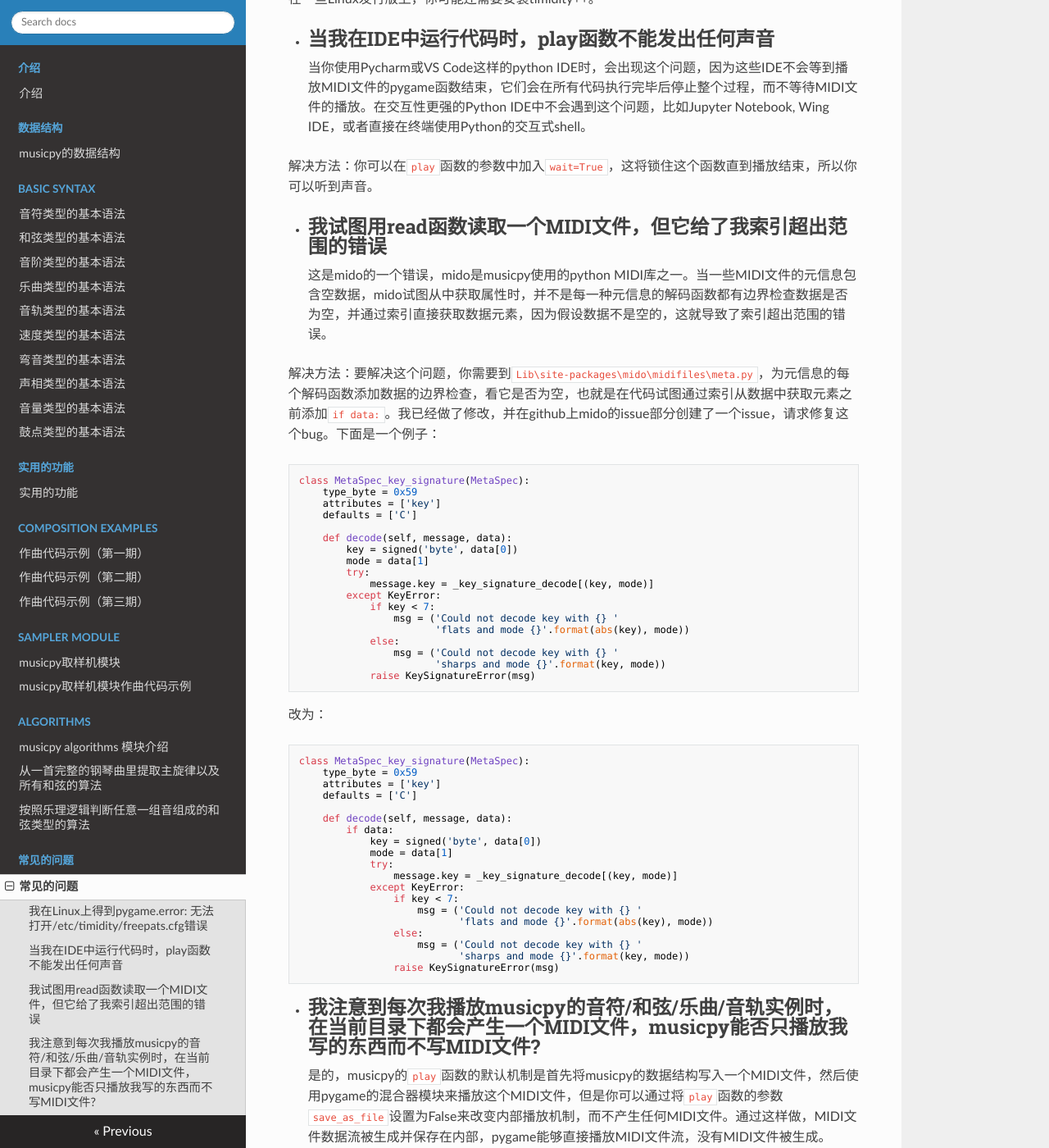
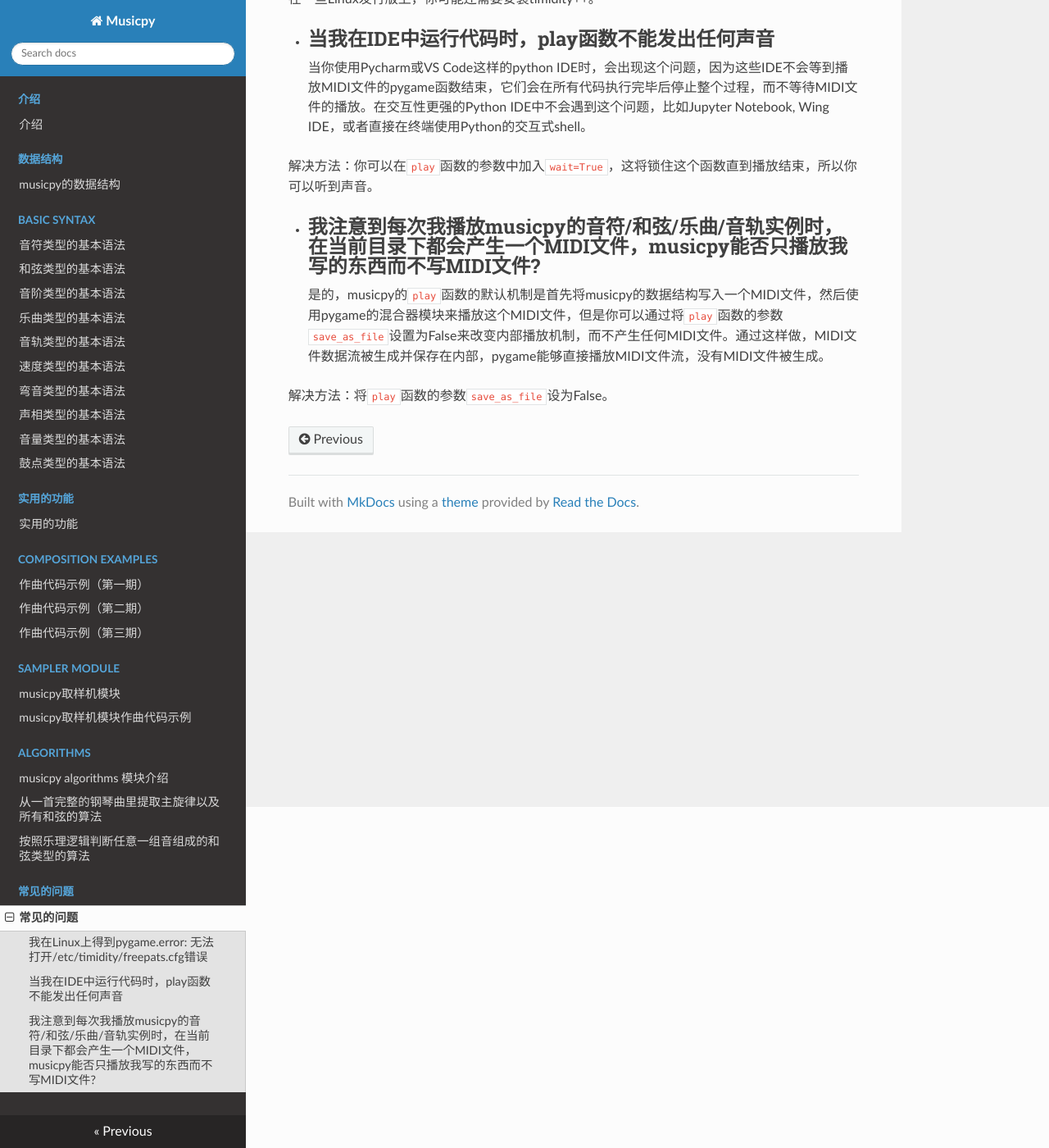
Before and after one commit to Rainbow-Dreamer/musicpy_docs_zh_CN, an MkDocs documentation site: the page built from docs/Frequently Asked Questions.md, in a window 1280 px wide and 1400 px high, scrolled down 416 px. Shown: the whole window at 82% size. Built offline with MkDocs 1.6.1, drawn with Linux system fonts in a browser that asks for light colours; nearby versions of some CDN libraries.

Commit message:
Update Frequently Asked Questions.md

````diff
--- a/docs/Frequently Asked Questions.md
+++ b/docs/Frequently Asked Questions.md
@@ -12,53 +12,6 @@
 
 解决方法：你可以在`play`函数的参数中加入`wait=True`，这将锁住这个函数直到播放结束，所以你可以听到声音。
 
-* ## 我试图用read函数读取一个MIDI文件，但它给了我索引超出范围的错误
-这是mido的一个错误，mido是musicpy使用的python MIDI库之一。当一些MIDI文件的元信息包含空数据，mido试图从中获取属性时，并不是每一种元信息的解码函数都有边界检查数据是否为空，并通过索引直接获取数据元素，因为假设数据不是空的，这就导致了索引超出范围的错误。
-
-解决方法：要解决这个问题，你需要到`Lib\site-packages\mido\midifiles\meta.py`，为元信息的每个解码函数添加数据的边界检查，看它是否为空，也就是在代码试图通过索引从数据中获取元素之前添加`if data:`。我已经做了修改，并在github上mido的issue部分创建了一个issue，请求修复这个bug。下面是一个例子：
-```python
-class MetaSpec_key_signature(MetaSpec):
-    type_byte = 0x59
-    attributes = ['key']
-    defaults = ['C']
-
-    def decode(self, message, data):
-        key = signed('byte', data[0])
-        mode = data[1]
-        try:
-            message.key = _key_signature_decode[(key, mode)]
-        except KeyError:
-            if key < 7:
-                msg = ('Could not decode key with {} '
-                       'flats and mode {}'.format(abs(key), mode))
-            else:
-                msg = ('Could not decode key with {} '
-                       'sharps and mode {}'.format(key, mode))
-            raise KeySignatureError(msg)
-```
-改为：
-```python
-class MetaSpec_key_signature(MetaSpec):
-    type_byte = 0x59
-    attributes = ['key']
-    defaults = ['C']
-
-    def decode(self, message, data):
-        if data:
-            key = signed('byte', data[0])
-            mode = data[1]
-            try:
-                message.key = _key_signature_decode[(key, mode)]
-            except KeyError:
-                if key < 7:
-                    msg = ('Could not decode key with {} '
-                           'flats and mode {}'.format(abs(key), mode))
-                else:
-                    msg = ('Could not decode key with {} '
-                           'sharps and mode {}'.format(key, mode))
-                raise KeySignatureError(msg)
-```
-
 * ## 我注意到每次我播放musicpy的音符/和弦/乐曲/音轨实例时，在当前目录下都会产生一个MIDI文件，musicpy能否只播放我写的东西而不写MIDI文件?
 是的，musicpy的`play`函数的默认机制是首先将musicpy的数据结构写入一个MIDI文件，然后使用pygame的混合器模块来播放这个MIDI文件，但是你可以通过将`play`函数的参数`save_as_file`设置为False来改变内部播放机制，而不产生任何MIDI文件。通过这样做，MIDI文件数据流被生成并保存在内部，pygame能够直接播放MIDI文件流，没有MIDI文件被生成。
 
````
